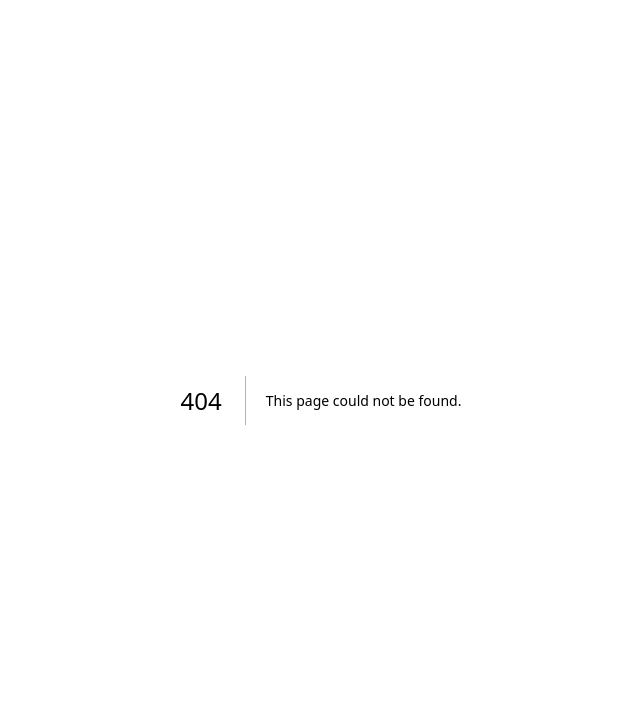
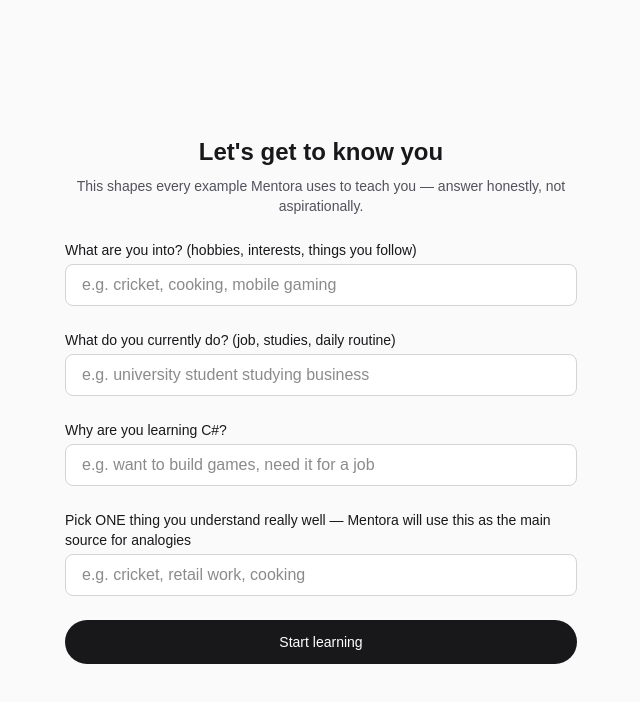
Before and after one commit to adnanashiq1/mentora-ai, a Next.js app: page /onboarding in a window 1280 px wide. Before the commit this address had no page. Shown: the top 702 px of the page, without its empty margins (319-959 px from the left). Built offline with nearby package versions, Linux system fonts and the light colour scheme.

Commit message:
Stage 2: onboarding and profile storage

```diff
--- a/package.json
+++ b/package.json
@@ -10,6 +10,7 @@
   },
   "dependencies": {
     "@clerk/nextjs": "^7.5.12",
+    "@neondatabase/serverless": "^1.1.0",
     "next": "16.2.9",
     "react": "19.2.4",
     "react-dom": "19.2.4"
--- /dev/null
+++ b/src/app/api/onboarding/route.ts
@@ -0,0 +1,29 @@
+import { auth } from "@clerk/nextjs/server";
+import { NextResponse } from "next/server";
+import { saveProfile } from "@/lib/db";
+
+export async function POST(req: Request) {
+  const { userId } = await auth();
+  if (!userId) {
+    return NextResponse.json({ error: "Not signed in" }, { status: 401 });
+  }
+
+  const body = await req.json();
+  const { interests, background, learning_goal, analogy_domain } = body;
+
+  if (!interests || !background || !learning_goal || !analogy_domain) {
+    return NextResponse.json(
+      { error: "All fields are required" },
+      { status: 400 }
+    );
+  }
+
+  await saveProfile(userId, {
+    interests,
+    background,
+    learning_goal,
+    analogy_domain,
+  });
+
+  return NextResponse.json({ success: true });
+}
--- a/src/app/dashboard/page.tsx
+++ b/src/app/dashboard/page.tsx
@@ -1,12 +1,19 @@
 import { currentUser } from "@clerk/nextjs/server";
 import { UserButton } from "@clerk/nextjs";
 import { redirect } from "next/navigation";
+import { getProfile } from "@/lib/db";
 
 export default async function DashboardPage() {
   const user = await currentUser();
 
   if (!user) {
     redirect("/sign-in");
+  }
+
+  const profile = await getProfile(user.id);
+
+  if (!profile) {
+    redirect("/onboarding");
   }
 
   return (
@@ -21,9 +28,12 @@
         <h1 className="text-3xl font-bold text-zinc-900 dark:text-zinc-50">
           Welcome, {user.firstName ?? "there"}.
         </h1>
-        <p className="text-zinc-600 dark:text-zinc-400">
-          This is your dashboard. Onboarding and your first C# chapter get
-          built here in Stage 2.
+        <p className="max-w-md text-zinc-600 dark:text-zinc-400">
+          We&apos;ll teach you C# using examples from{" "}
+          <span className="font-medium text-zinc-900 dark:text-zinc-50">
+            {profile.analogy_domain}
+          </span>
+          . Your first chapter and the AI chat get built here in Stage 3.
         </p>
       </main>
     </div>
--- /dev/null
+++ b/src/app/onboarding/page.tsx
@@ -0,0 +1,121 @@
+"use client";
+
+import { useState } from "react";
+import { useRouter } from "next/navigation";
+
+export default function OnboardingPage() {
+  const router = useRouter();
+  const [interests, setInterests] = useState("");
+  const [background, setBackground] = useState("");
+  const [learningGoal, setLearningGoal] = useState("");
+  const [analogyDomain, setAnalogyDomain] = useState("");
+  const [submitting, setSubmitting] = useState(false);
+  const [error, setError] = useState("");
+
+  async function handleSubmit(e: React.FormEvent) {
+    e.preventDefault();
+    setSubmitting(true);
+    setError("");
+
+    const res = await fetch("/api/onboarding", {
+      method: "POST",
+      headers: { "Content-Type": "application/json" },
+      body: JSON.stringify({
+        interests,
+        background,
+        learning_goal: learningGoal,
+        analogy_domain: analogyDomain,
+      }),
+    });
+
+    if (res.ok) {
+      router.push("/dashboard");
+      router.refresh();
+    } else {
+      setError("Something went wrong. Please try again.");
+      setSubmitting(false);
+    }
+  }
+
+  return (
+    <div className="flex min-h-screen items-center justify-center bg-zinc-50 px-6 py-16 dark:bg-black">
+      <form
+        onSubmit={handleSubmit}
+        className="flex w-full max-w-lg flex-col gap-6"
+      >
+        <div className="text-center">
+          <h1 className="text-2xl font-bold text-zinc-900 dark:text-zinc-50">
+            Let&apos;s get to know you
+          </h1>
+          <p className="mt-2 text-sm text-zinc-600 dark:text-zinc-400">
+            This shapes every example Mentora uses to teach you — answer
+            honestly, not aspirationally.
+          </p>
+        </div>
+
+        <label className="flex flex-col gap-1">
+          <span className="text-sm font-medium text-zinc-900 dark:text-zinc-50">
+            What are you into? (hobbies, interests, things you follow)
+          </span>
+          <input
+            required
+            value={interests}
+            onChange={(e) => setInterests(e.target.value)}
+            placeholder="e.g. cricket, cooking, mobile gaming"
+            className="rounded-lg border border-zinc-300 bg-white px-4 py-2 text-zinc-900 dark:border-zinc-700 dark:bg-zinc-900 dark:text-zinc-50"
+          />
+        </label>
+
+        <label className="flex flex-col gap-1">
+          <span className="text-sm font-medium text-zinc-900 dark:text-zinc-50">
+            What do you currently do? (job, studies, daily routine)
+          </span>
+          <input
+            required
+            value={background}
+            onChange={(e) => setBackground(e.target.value)}
+            placeholder="e.g. university student studying business"
+            className="rounded-lg border border-zinc-300 bg-white px-4 py-2 text-zinc-900 dark:border-zinc-700 dark:bg-zinc-900 dark:text-zinc-50"
+          />
+        </label>
+
+        <label className="flex flex-col gap-1">
+          <span className="text-sm font-medium text-zinc-900 dark:text-zinc-50">
+            Why are you learning C#?
+          </span>
+          <input
+            required
+            value={learningGoal}
+            onChange={(e) => setLearningGoal(e.target.value)}
+            placeholder="e.g. want to build games, need it for a job"
+            className="rounded-lg border border-zinc-300 bg-white px-4 py-2 text-zinc-900 dark:border-zinc-700 dark:bg-zinc-900 dark:text-zinc-50"
+          />
+        </label>
+
+        <label className="flex flex-col gap-1">
+          <span className="text-sm font-medium text-zinc-900 dark:text-zinc-50">
+            Pick ONE thing you understand really well — Mentora will use this
+            as the main source for analogies
+          </span>
+          <input
+            required
+            value={analogyDomain}
+            onChange={(e) => setAnalogyDomain(e.target.value)}
+            placeholder="e.g. cricket, retail work, cooking"
+            className="rounded-lg border border-zinc-300 bg-white px-4 py-2 text-zinc-900 dark:border-zinc-700 dark:bg-zinc-900 dark:text-zinc-50"
+          />
+        </label>
+
+        {error && <p className="text-sm text-red-600">{error}</p>}
+
+        <button
+          type="submit"
+          disabled={submitting}
+          className="rounded-full bg-zinc-900 px-6 py-3 text-sm font-medium text-white hover:bg-zinc-700 disabled:opacity-50 dark:bg-white dark:text-black"
+        >
+          {submitting ? "Saving..." : "Start learning"}
+        </button>
+      </form>
+    </div>
+  );
+}
--- /dev/null
+++ b/src/lib/db.ts
@@ -0,0 +1,36 @@
+import { neon } from "@neondatabase/serverless";
+
+// Reads the connection string from the DATABASE_URL env var automatically.
+const sql = neon(process.env.DATABASE_URL!);
+
+export type Profile = {
+  user_id: string;
+  interests: string;
+  background: string;
+  learning_goal: string;
+  analogy_domain: string;
+  created_at?: string;
+};
+
+export async function getProfile(userId: string): Promise<Profile | null> {
+  const rows = await sql`
+    SELECT * FROM profiles WHERE user_id = ${userId} LIMIT 1
+  `;
+  return (rows[0] as Profile) ?? null;
+}
+
+export async function saveProfile(
+  userId: string,
+  data: Omit<Profile, "user_id" | "created_at">
+): Promise<void> {
+  await sql`
+    INSERT INTO profiles (user_id, interests, background, learning_goal, analogy_domain)
+    VALUES (${userId}, ${data.interests}, ${data.background}, ${data.learning_goal}, ${data.analogy_domain})
+    ON CONFLICT (user_id)
+    DO UPDATE SET
+      interests = EXCLUDED.interests,
+      background = EXCLUDED.background,
+      learning_goal = EXCLUDED.learning_goal,
+      analogy_domain = EXCLUDED.analogy_domain
+  `;
+}
```
Also changed, not shown: 2 other files (tests, documents, lock files or other folders).
